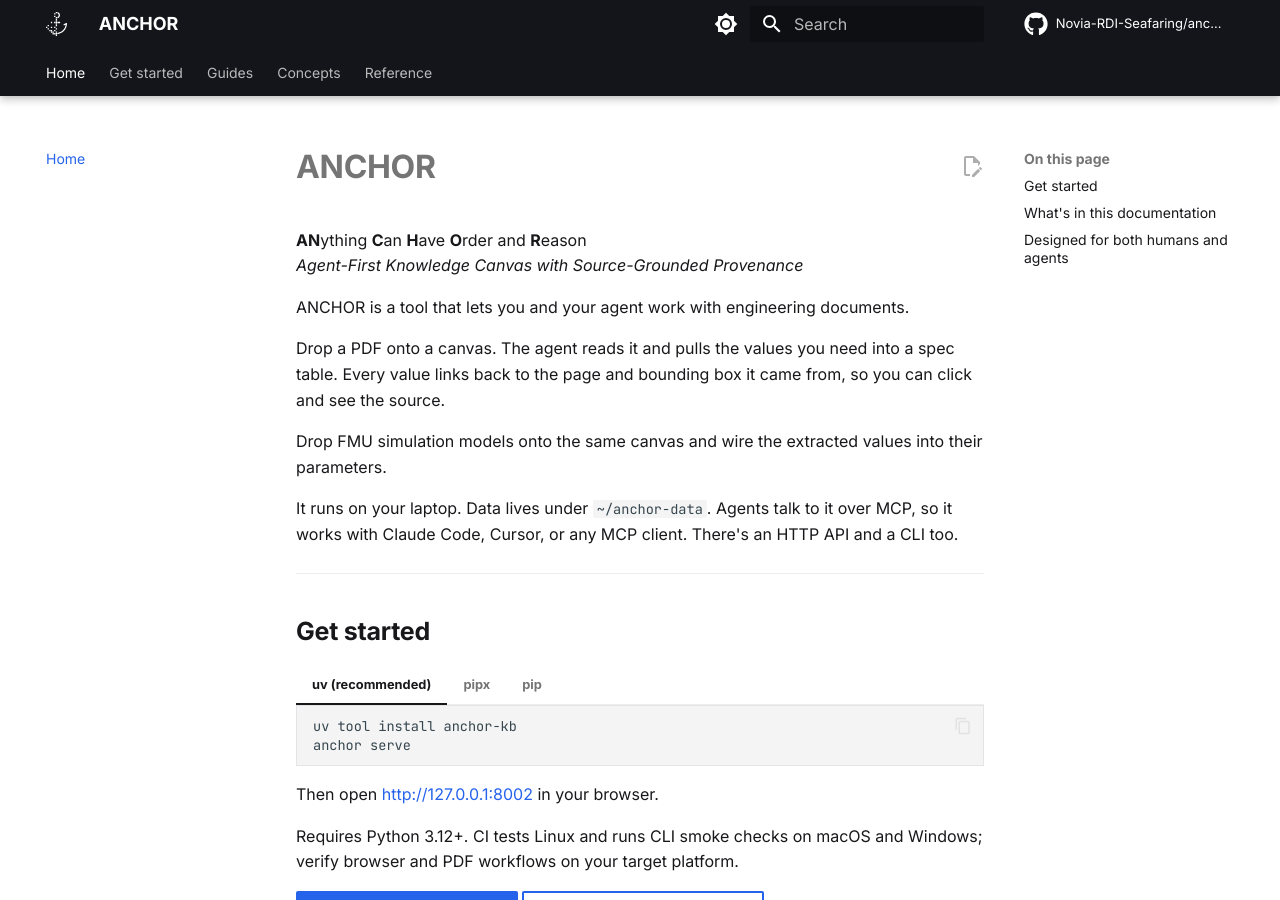
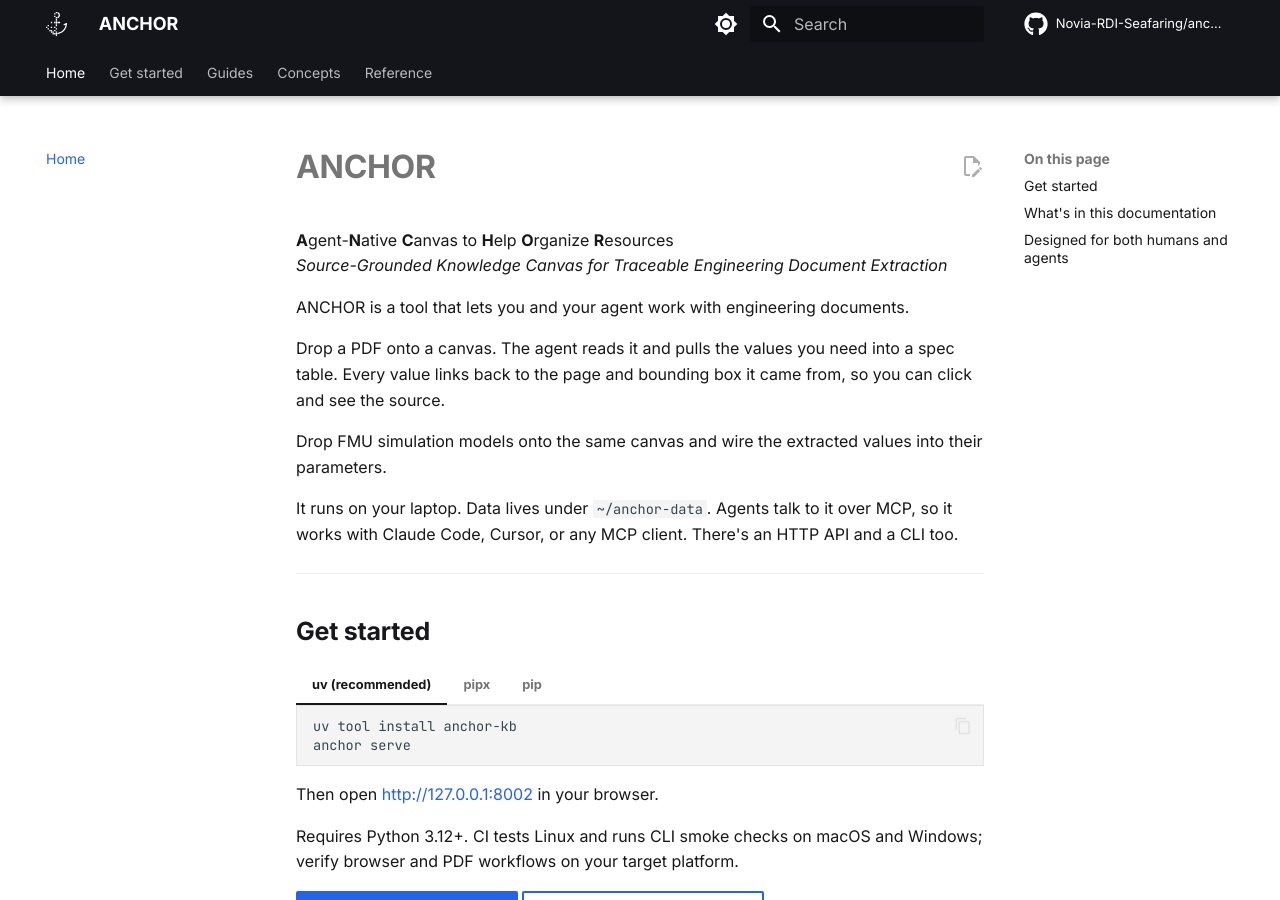
Before and after one commit to Novia-RDI-Seafaring/anchor, an MkDocs documentation site: the page built from docs/index.md, in a window 1280 px wide and 900 px high. Built offline with MkDocs 1.6.1 and Material for MkDocs 9.7.7, drawn with Linux system fonts in a browser that asks for light colours; comment, search, counter and statistics services are not loaded.

Commit message:
docs: align anchor acronym across project

```diff
--- a/docs/index.md
+++ b/docs/index.md
@@ -1,7 +1,7 @@
 # ANCHOR
 
-**AN**ything **C**an **H**ave **O**rder and **R**eason<br>
-*Agent-First Knowledge Canvas with Source-Grounded Provenance*
+**A**gent-**N**ative **C**anvas to **H**elp **O**rganize **R**esources<br>
+*Source-Grounded Knowledge Canvas for Traceable Engineering Document Extraction*
 
 ANCHOR is a tool that lets you and your agent work with engineering documents.
 
--- a/mkdocs.yml
+++ b/mkdocs.yml
@@ -7,7 +7,7 @@
 # The site is published to https://novia-rdi-seafaring.github.io/anchor/
 
 site_name: ANCHOR
-site_description: ANCHOR - Agent-Native Canvas to Help Organize Resources; Agent-First Knowledge Canvas with Source-Grounded Provenance.
+site_description: ANCHOR, Agent-Native Canvas to Help Organize Resources for traceable engineering document extraction.
 site_url: https://novia-rdi-seafaring.github.io/anchor/
 site_author: Novia RDI Seafaring
 repo_name: Novia-RDI-Seafaring/anchor
--- a/pyproject.toml
+++ b/pyproject.toml
@@ -11,7 +11,7 @@ build-backend = "hatchling.build"
 # meta-package depending on those, the same pattern ``langchain`` uses.
 name = "anchor-kb"
 version = "0.2.1"
-description = "ANCHOR - agent-first knowledge canvas with PDF ingest, FMU simulation, and source-grounded provenance"
+description = "ANCHOR, Agent-Native Canvas to Help Organize Resources with PDF ingest, FMU simulation, and source-grounded provenance"
 requires-python = ">=3.12"
 authors = [
     {name = "Christoffer Björkskog"},
```
Also changed, not shown: AGENTS.md (+1 -1 lines), README.md (+3 -3 lines), docs/reference/citation.md (+1 -1 lines), 1 other file.
